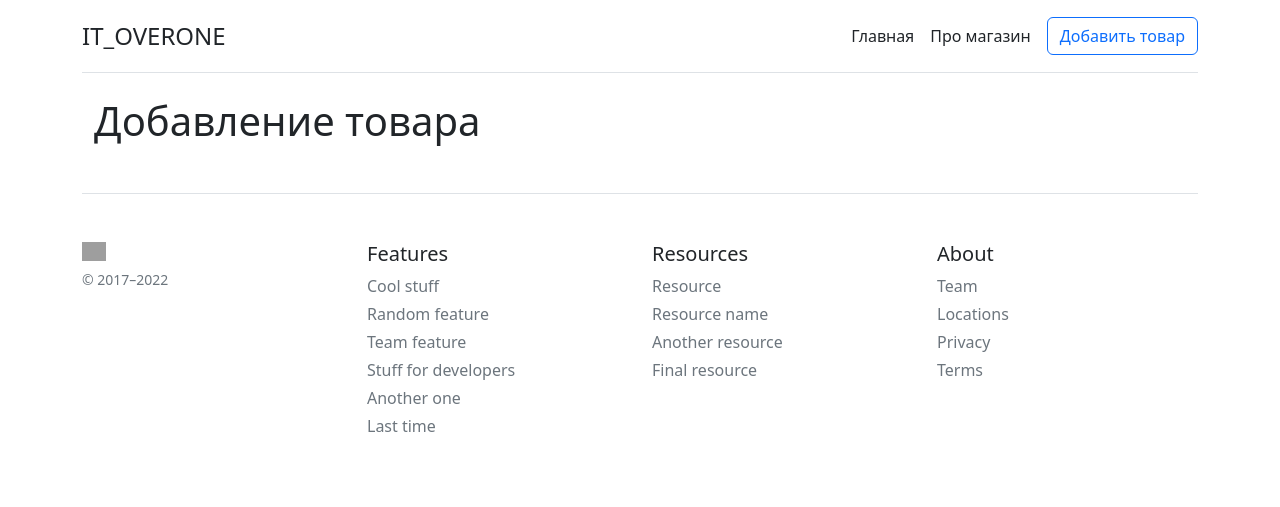
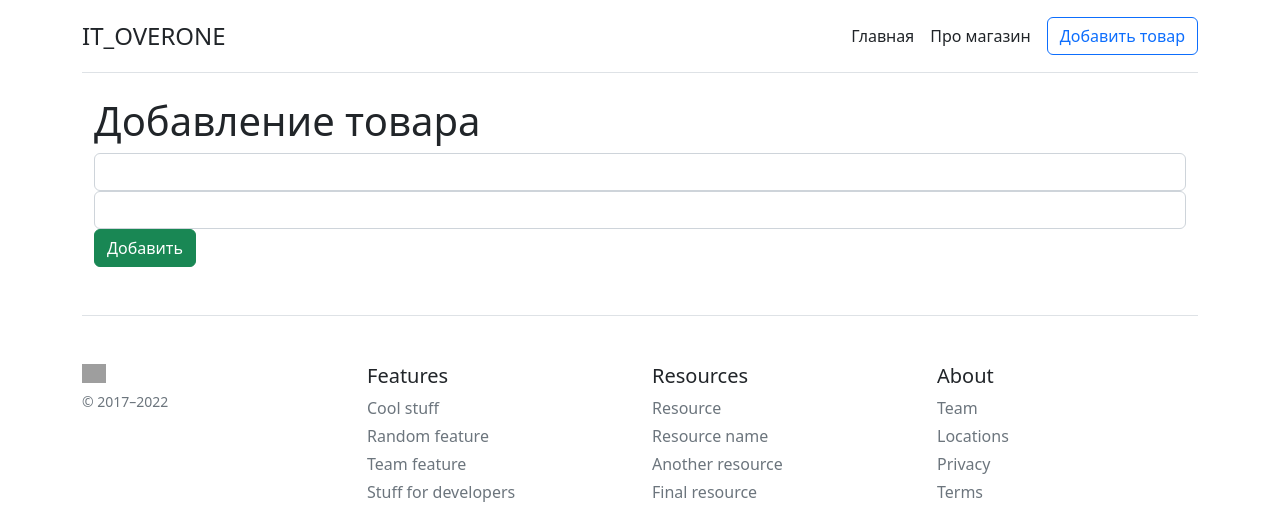
Before and after one commit to drakohha/onlineshop_flask, a Flask app: page /create in a window 1280 px wide. Shown: the top 507 px of the page. Run offline with Flask 2, Linux system fonts and the light colour scheme; grey boxes are pictures that could not be loaded.

Commit message:
new html

```diff
--- a/templates/create.html
+++ b/templates/create.html
@@ -9,7 +9,9 @@
 
     <h1>Добавление товара</h1>
     <form method="post">
-
+        <input type="text" class="form-control" name="title" id="title">
+        <input type="number" class="form-control" name="price" id="price">
+        <button class="btn btn-success" type="submit"> Добавить</button>
     </form>
 
 
```
